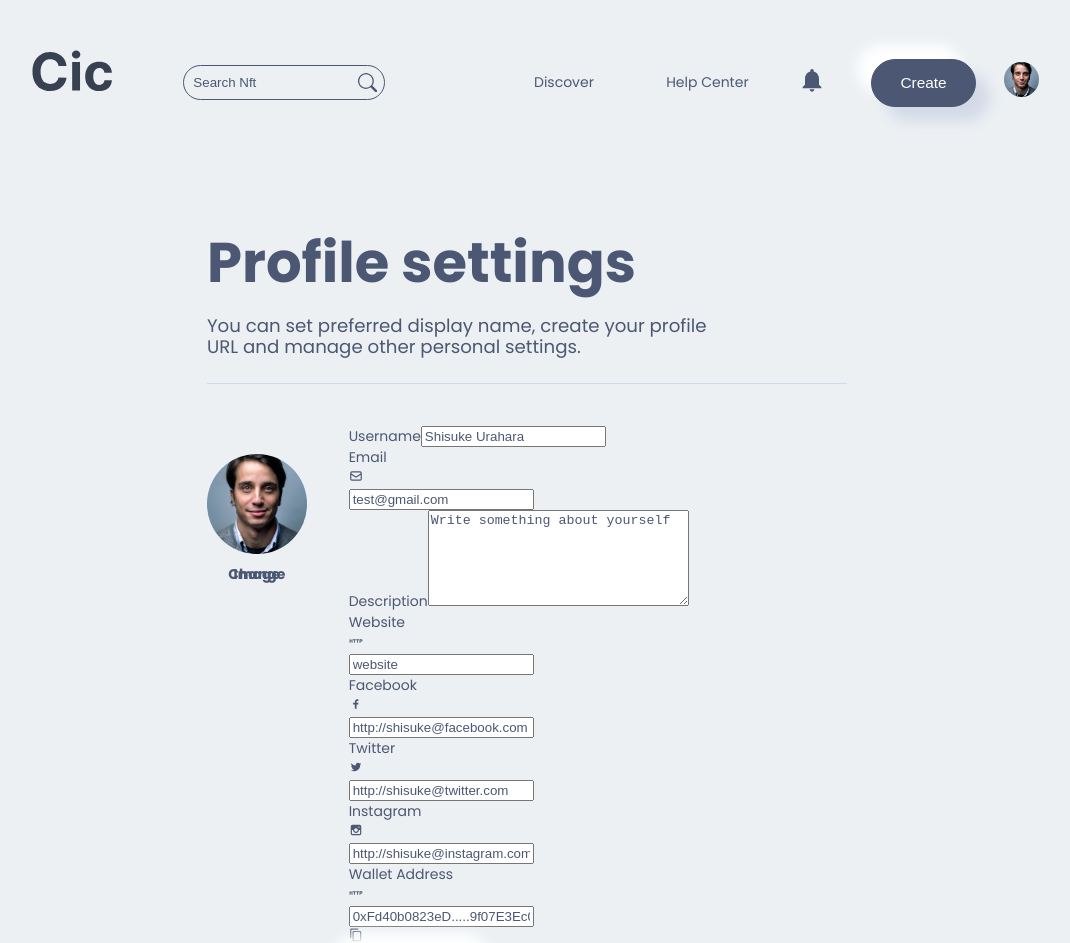
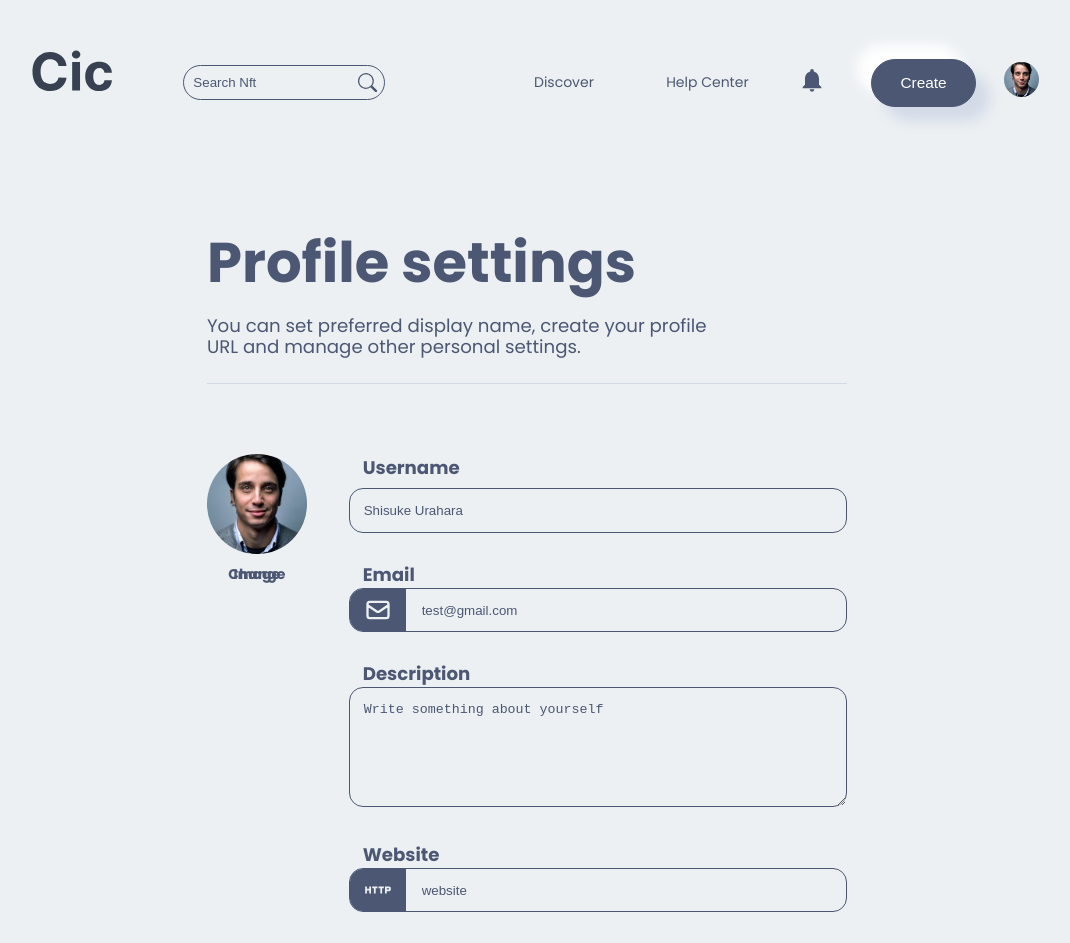
Before and after one commit to shisukeUrahara/web3-nft-marketplace, a Next.js app in the folder client/: page /account in a window 1280 px wide. Shown: the top 943 px of the page, without its empty margins (113-1183 px from the left). Built offline with nearby package versions, Linux system fonts and the light colour scheme.

Commit message:
styled Form component

```diff
--- a/client/package.json
+++ b/client/package.json
@@ -14,6 +14,7 @@
     "next": "13.1.6",
     "react": "18.2.0",
     "react-dom": "18.2.0",
+    "react-dropzone": "^14.2.3",
     "react-icons": "^4.7.1"
   }
 }
--- a/client/src/accountPage/Form/Form.module.css
+++ b/client/src/accountPage/Form/Form.module.css
@@ -0,0 +1,93 @@
+.Form{
+    width: 100%;
+}
+
+.Form_box_input{
+    margin-top: 2rem;
+}
+
+.Form_box_input label{
+    display: block;
+    width: 100%;
+    margin-left: 1rem;
+    font-weight: 700;
+    font-size: 1.3rem;
+}
+
+.Form_box_input_userName{
+    width: 100%;
+    border: 1px solid var(--icons-color);
+    padding: 1rem;
+    border-radius: 1rem;
+    background-color: transparent;
+    margin-top: .5rem;
+    outline: none;
+}
+
+.Form_box_input::placeholder{
+    font-size: 1.2rem;
+    color: var(--icons-color);
+}
+
+.Form_box_input_box{
+    width: 100%;
+    border: 1px solid var(--icons-color);
+    border-radius: 1rem;
+    align-items: center;
+    display: flex;
+    gap: 1rem;
+    overflow: hidden;
+}
+
+.Form_box_input_box_icon{
+    font-size: 2rem;
+    background-color: var(--icons-color);
+    padding: .5rem 1rem;
+    color: var(--main-bg-color);
+    display: grid;
+    cursor: pointer;
+}
+
+.Form_box_input_box input{
+    width: 90%;
+    border: 0;
+    background-color: transparent;
+    outline: none;
+}
+
+.Form_box_input textarea{
+    width: 100%;
+    background-color: transparent;
+    outline: none;
+    border-radius: 1rem;
+    padding: 1rem;
+    border: 1px solid var(--icons-color);
+}
+
+.Form_box_input_social{
+    display: grid;
+    grid-template-columns: repeat(3, 1fr);
+    gap: 1rem;
+}
+.Form_box_btn{
+    margin: 4rem 0;
+}
+
+.button{
+    width: 100%;
+    display: flex;
+    justify-content: center;
+    font-size: 1.5rem;
+}
+
+@media screen and (max-width: 35em) {
+    .Form_box_input_social{
+        grid-template-columns: 1fr;
+    }
+}
+
+@media screen and (min-width: 425px) and (max-width: 768px) {
+    .Form_box_input_social{
+        grid-template-columns: 1fr 1fr;
+    }
+}
--- a/client/src/pages/account.js
+++ b/client/src/pages/account.js
@@ -1,4 +1,4 @@
-import React,{useState,useMemo,useCallback,useContext} from 'react';
+import React,{useState,useCallback,useContext} from 'react';
 import Image from 'next/legacy/image';
 import {useDropzone} from 'react-dropzone'
 
```
Also changed, not shown: 1 other file (tests, documents, lock files or other folders).
